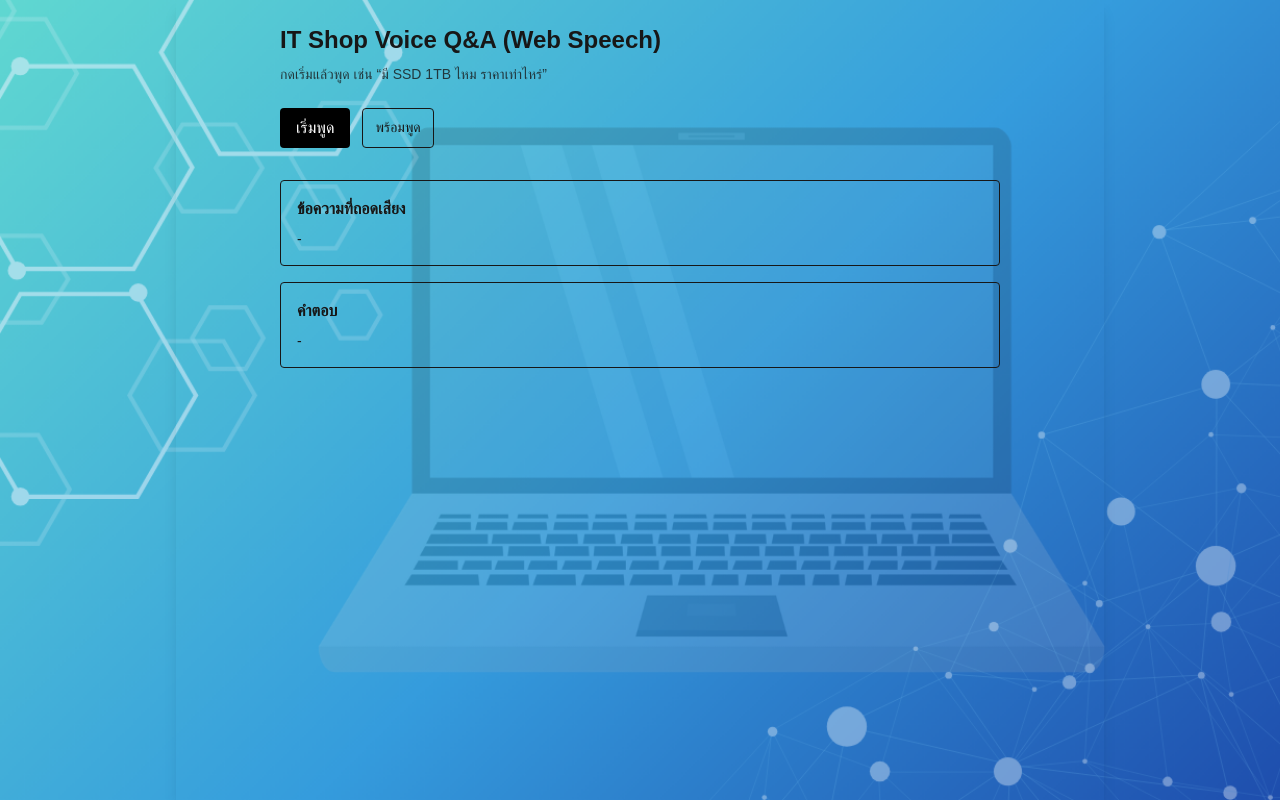
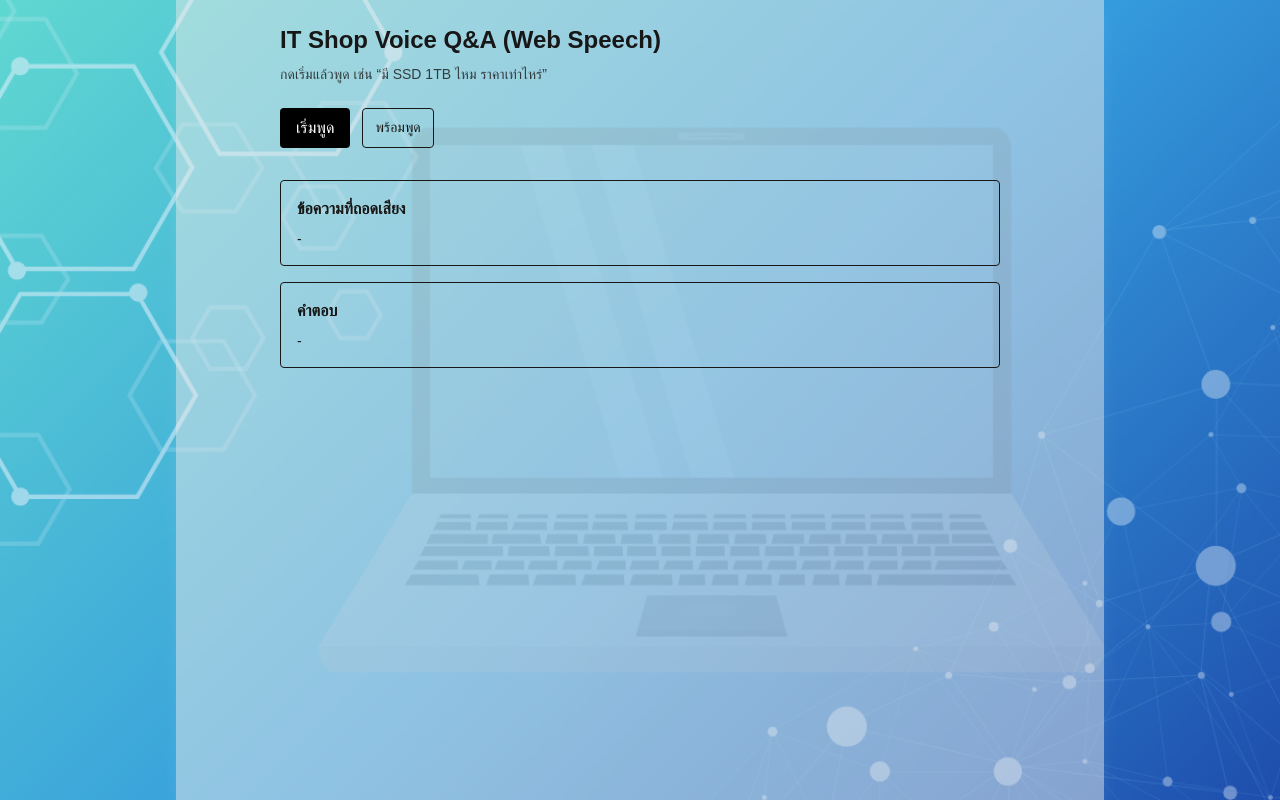
Before and after one commit to Intanin-SE67/it-shop-Voice-assistant-by-RoawPap, a Next.js app: page / in a window 1280 px wide. Built offline with nearby package versions, Linux system fonts and the light colour scheme.

Commit message:
Add dynamic theme invertable background

```diff
--- a/src/app/page.tsx
+++ b/src/app/page.tsx
@@ -82,8 +82,8 @@ export default function Home() {
 
   return (
     <div className="bg-img">
-      <div className="ml-44 mr-44 bg-opacity shadow-lg">
-        <main className="min-h-screen p-6 max-w-3xl mx-auto">
+      <div className="ml-44 mr-44 bg-current/50 invert shadow-lg">
+        <main className="min-h-screen p-6 max-w-3xl mx-auto invert">
         <h1 className="text-2xl font-bold">IT Shop Voice Q&A (Web Speech)</h1>
         <p className="text-sm opacity-80 mt-2">
           กดเริ่มแล้วพูด เช่น “มี SSD 1TB ไหม ราคาเท่าไหร่”
```
